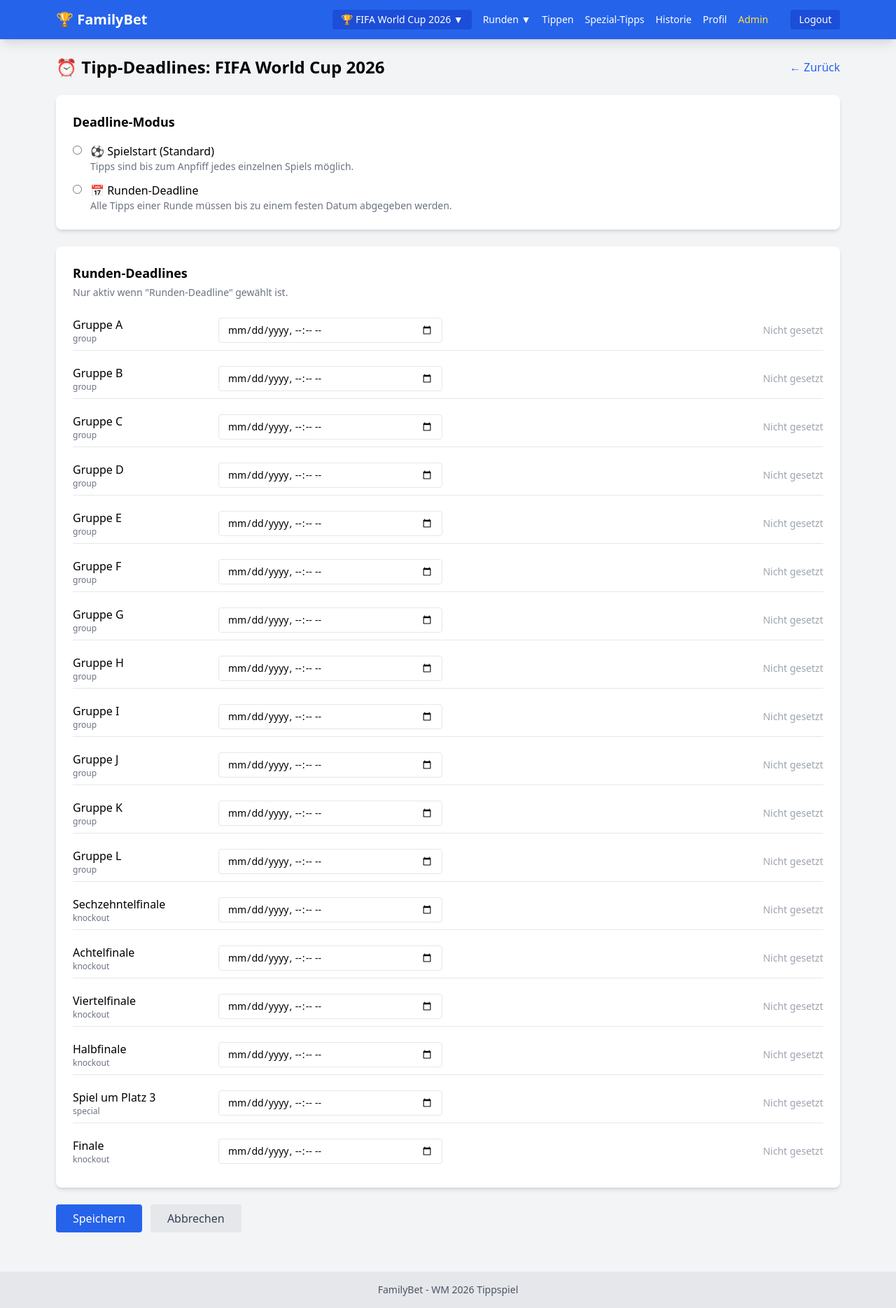
After one commit to ccarpo/familybet, a Flask app: page /admin/tournaments/1/deadlines in a window 1280 px wide. The commit adds this page. Shown: the whole page at 70% size. Run offline with Flask 3, Linux system fonts and the light colour scheme; the visitor is signed in with stand-in values (Sample User, id 1); some libraries are stand-ins or nearby versions.

Commit message:
enhanced deadline

```diff
--- a/app/routes/admin_tournaments.py
+++ b/app/routes/admin_tournaments.py
@@ -222,6 +222,38 @@ def enter_results(tournament_id):
                           tournament=tournament,
                           matches=matches,
                           user=get_current_user())
+
+
+@admin_tournaments_bp.route('/admin/tournaments/<int:tournament_id>/deadlines', methods=['GET', 'POST'])
+def tournament_deadlines(tournament_id):
+    """Manage betting deadlines for tournament rounds."""
+    tournament = Tournament.query.get_or_404(tournament_id)
+    rounds = TournamentRound.query.filter_by(tournament_id=tournament_id).order_by(TournamentRound.order_index).all()
+
+    if request.method == 'POST':
+        # Update deadline_type
+        deadline_type = request.form.get('deadline_type', 'match_start')
+        tournament.deadline_type = deadline_type
+
+        # Update round deadlines
+        for round in rounds:
+            deadline_str = request.form.get(f'deadline_{round.id}', '').strip()
+            if deadline_str:
+                try:
+                    round.deadline = datetime.strptime(deadline_str, '%Y-%m-%dT%H:%M')
+                except ValueError:
+                    pass
+            else:
+                round.deadline = None
+
+        db.session.commit()
+        flash('Deadline-Einstellungen gespeichert', 'success')
+        return redirect(url_for('admin_tournaments.tournament_deadlines', tournament_id=tournament_id))
+
+    return render_template('admin/tournament_deadlines.html',
+                           tournament=tournament,
+                           rounds=rounds,
+                           user=get_current_user())
 
 
 @admin_tournaments_bp.route('/admin/tournaments/<int:tournament_id>/setup-groups', methods=['GET', 'POST'])
--- /dev/null
+++ b/app/templates/admin/tournament_deadlines.html
@@ -0,0 +1,89 @@
+{% extends "base.html" %}
+
+{% block title %}Deadlines - {{ tournament.name }}{% endblock %}
+
+{% block content %}
+<div class="space-y-6">
+    <div class="flex items-center justify-between">
+        <h1 class="text-2xl font-bold">⏰ Tipp-Deadlines: {{ tournament.name }}</h1>
+        <a href="{{ url_for('admin_tournaments.tournament_detail', tournament_id=tournament.id) }}" class="text-blue-600 hover:underline">← Zurück</a>
+    </div>
+
+    <form method="POST" class="space-y-6">
+
+        <!-- Deadline Type -->
+        <div class="bg-white rounded-lg shadow-md p-6">
+            <h2 class="text-lg font-bold mb-4">Deadline-Modus</h2>
+            <div class="space-y-3">
+                <label class="flex items-start gap-3 cursor-pointer">
+                    <input type="radio" name="deadline_type" value="match_start"
+                           {% if tournament.deadline_type == 'match_start' %}checked{% endif %}
+                           class="mt-1">
+                    <div>
+                        <div class="font-medium">⚽ Spielstart (Standard)</div>
+                        <div class="text-sm text-gray-500">Tipps sind bis zum Anpfiff jedes einzelnen Spiels möglich.</div>
+                    </div>
+                </label>
+                <label class="flex items-start gap-3 cursor-pointer">
+                    <input type="radio" name="deadline_type" value="round_deadline"
+                           {% if tournament.deadline_type == 'round_deadline' %}checked{% endif %}
+                           class="mt-1">
+                    <div>
+                        <div class="font-medium">📅 Runden-Deadline</div>
+                        <div class="text-sm text-gray-500">Alle Tipps einer Runde müssen bis zu einem festen Datum abgegeben werden.</div>
+                    </div>
+                </label>
+            </div>
+        </div>
+
+        <!-- Round Deadlines -->
+        {% if rounds %}
+        <div class="bg-white rounded-lg shadow-md p-6">
+            <h2 class="text-lg font-bold mb-1">Runden-Deadlines</h2>
+            <p class="text-sm text-gray-500 mb-4">Nur aktiv wenn "Runden-Deadline" gewählt ist.</p>
+
+            <div class="space-y-3">
+                {% for round in rounds %}
+                <div class="flex items-center gap-4 py-2 border-b last:border-0">
+                    <div class="w-48">
+                        <div class="font-medium">{{ round.name }}</div>
+                        <div class="text-xs text-gray-500">{{ round.round_type }}</div>
+                    </div>
+                    <div class="flex-1">
+                        <input type="datetime-local" name="deadline_{{ round.id }}"
+                               value="{{ round.deadline.strftime('%Y-%m-%dT%H:%M') if round.deadline else '' }}"
+                               class="border rounded px-3 py-1.5 text-sm w-full max-w-xs">
+                    </div>
+                    {% if round.deadline %}
+                    <div class="text-sm {% if round.is_deadline_passed() %}text-red-600 font-semibold{% else %}text-green-600{% endif %}">
+                        {% if round.is_deadline_passed() %}
+                            🔒 Abgelaufen
+                        {% else %}
+                            ✅ Offen
+                        {% endif %}
+                    </div>
+                    {% else %}
+                    <div class="text-sm text-gray-400">Nicht gesetzt</div>
+                    {% endif %}
+                </div>
+                {% endfor %}
+            </div>
+        </div>
+        {% else %}
+        <div class="bg-yellow-50 border border-yellow-200 rounded-lg p-4 text-sm text-yellow-800">
+            ⚠️ Keine Runden konfiguriert. Bitte erst Runden anlegen.
+        </div>
+        {% endif %}
+
+        <div class="flex gap-3">
+            <button type="submit" class="bg-blue-600 text-white px-6 py-2 rounded hover:bg-blue-700">
+                Speichern
+            </button>
+            <a href="{{ url_for('admin_tournaments.tournament_detail', tournament_id=tournament.id) }}"
+               class="bg-gray-200 text-gray-700 px-6 py-2 rounded hover:bg-gray-300">
+                Abbrechen
+            </a>
+        </div>
+    </form>
+</div>
+{% endblock %}
```
Also changed, not shown: app/models.py (+55 -1 lines), app/routes/main.py (+11 -1 lines), app/templates/admin/tournament_detail.html (+21 -0 lines), app/templates/matches.html (+20 -0 lines), migrations/010_add_deadline_fields.py (added).
